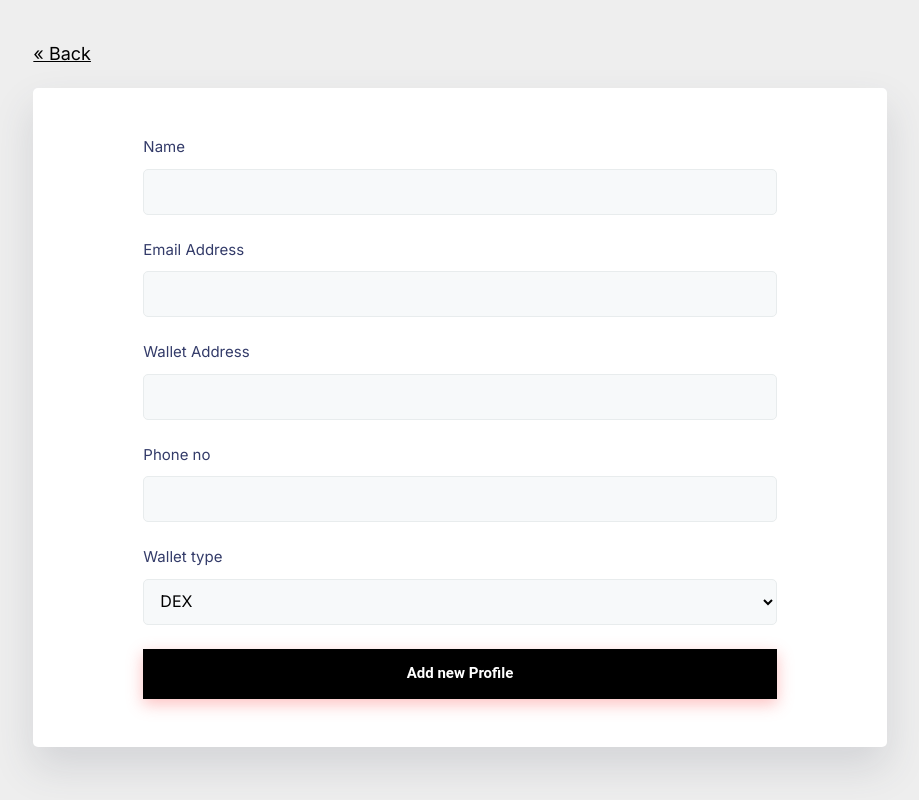
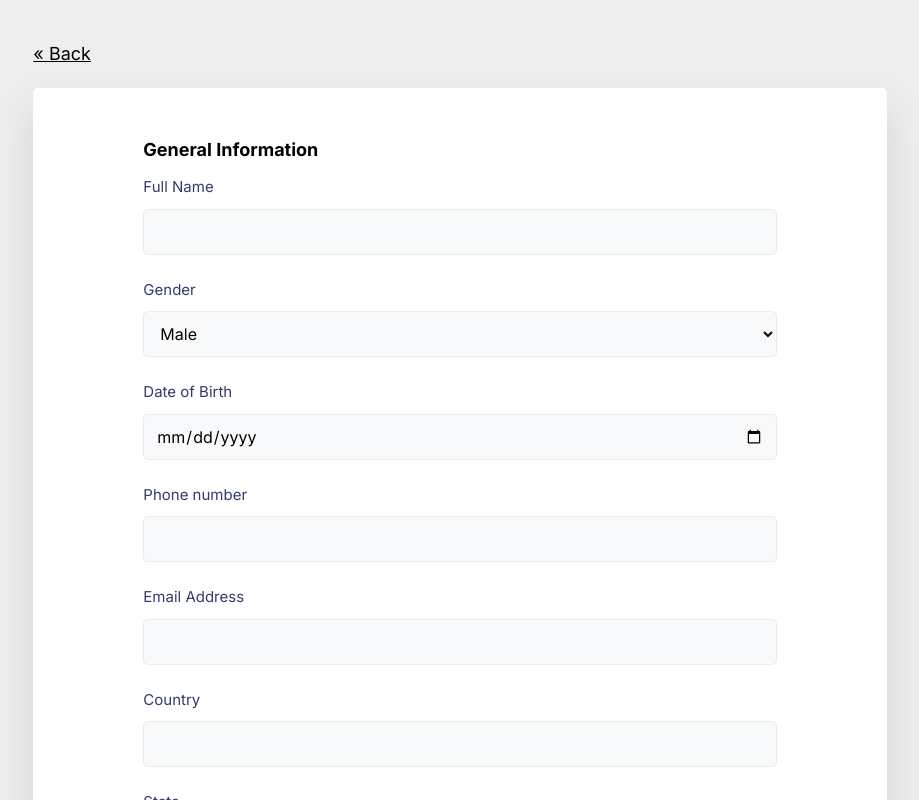
Before and after one commit to Kansoldev/SMC-fraud-db-new, a Next.js app: page /add-profile in a window 1280 px wide. Shown: the top 800 px of the page, without its empty margins (180-1099 px from the left). Built offline with nearby package versions, Linux system fonts and the light colour scheme.

Commit message:
Update add profile UI to a multistep form

```diff
--- a/src/app/add-profile/page.tsx
+++ b/src/app/add-profile/page.tsx
@@ -1,6 +1,19 @@
+"use client";
+
+import { useState } from "react";
 import Link from "next/link";
 
 export default function Page() {
+  const [step, setStep] = useState(1);
+
+  function handlePrev() {
+    setStep((prevStep) => prevStep - 1);
+  }
+
+  function handleNext() {
+    setStep((prevStep) => prevStep + 1);
+  }
+
   return (
     <section>
       <div className="container">
@@ -9,23 +22,66 @@ export default function Page() {
             &laquo; Back
           </Link>
 
-          <div className="contact">
           <form
             action="#"
             method="post"
             className="contact-form mt-30 mb-30"
             id="contact-form"
           >
+            <div className="contact">
+              {step === 1 && (
+                <>
+                  <h3 className="font-bold mb-3 text-lg">
+                    General Information
+                  </h3>
+
                   <div className="row row-30">
                     <div className="col-lg-6">
                       <div className="form-group">
-                    <label htmlFor="name">Name</label>
+                        <label htmlFor="fname">Full Name</label>
 
                         <input
-                      type="text"
+                          type="url"
+                          className="form-control"
+                          name="fname"
+                          id="fname"
+                        />
+                      </div>
+                    </div>
+
+                    <div className="col-lg-6">
+                      <div className="form-group">
+                        <label htmlFor="sex">Gender</label>
+
+                        <select name="sex" id="" className="form-control">
+                          <option value="male">Male</option>
+                          <option value="female">Female</option>
+                        </select>
+                      </div>
+                    </div>
+
+                    <div className="col-lg-6">
+                      <div className="form-group">
+                        <label htmlFor="dob">Date of Birth</label>
+
+                        <input
+                          type="date"
+                          name=""
+                          id="dob"
+                          className="form-control"
+                        />
+                      </div>
+                    </div>
+
+                    <div className="col-lg-6">
+                      <div className="form-group">
+                        <label htmlFor="phone">Phone number</label>
+
+                        <input
+                          type="tel"
                           className="form-control"
                           name=""
-                      id="name"
+                          id="phone"
                         />
                       </div>
                     </div>
@@ -45,43 +101,134 @@ export default function Page() {
 
                     <div className="col-lg-6">
                       <div className="form-group">
-                    <label htmlFor="wallet">Wallet Address</label>
+                        <label htmlFor="country">Country</label>
 
                         <input
-                      type="text"
+                          type="url"
                           className="form-control"
                           name=""
-                      id="wallet"
+                          id="country"
                         />
                       </div>
                     </div>
 
                     <div className="col-lg-6">
                       <div className="form-group">
-                    <label htmlFor="phone">Phone no</label>
+                        <label htmlFor="state">State</label>
 
                         <input
-                      type="tel"
+                          type="url"
                           className="form-control"
                           name=""
-                      id="phone"
+                          id="state"
                         />
                       </div>
                     </div>
                   </div>
 
-              <div className="contact-message">
-                <label htmlFor="message">Wallet type</label>
+                  <button
+                    type="button"
+                    className="btn-cta"
+                    onClick={handleNext}
+                  >
+                    Continue
+                  </button>
+                </>
+              )}
 
-                <select name="" id="" className="form-control">
-                  <option value="DEX">DEX</option>
-                  <option value="CEX">CEX</option>
-                </select>
+              {step === 2 && (
+                <>
+                  <button onClick={handlePrev} className="block mb-5">
+                    &laquo; Previous
+                  </button>
+
+                  <h3 className="font-bold mb-3 text-lg">Social Media</h3>
+
+                  <div className="row row-30">
+                    <div className="col-lg-6">
+                      <div className="form-group">
+                        <label htmlFor="facebook">Facebook</label>
+
+                        <input
+                          type="url"
+                          className="form-control"
+                          name="facebook"
+                          id="facebook"
+                        />
+                      </div>
                     </div>
 
-              <button className="btn-cta">Add new Profile</button>
+                    <div className="col-lg-6">
+                      <div className="form-group">
+                        <label htmlFor="twitter">Twitter</label>
+
+                        <input
+                          type="url"
+                          className="form-control"
+                          name="twitter"
+                          id="twitter"
+                        />
+                      </div>
+                    </div>
+
+                    <div className="col-lg-6">
+                      <div className="form-group">
+                        <label htmlFor="telegram">telegram</label>
+
+                        <input
+                          type="url"
+                          className="form-control"
+                          name="telegram"
+                          id="telegram"
+                        />
+                      </div>
+                    </div>
+
+                    <div className="col-lg-6">
+                      <div className="form-group">
+                        <label htmlFor="discord">Discord</label>
+
+                        <input
+                          type="url"
+                          className="form-control"
+                          name="discord"
+                          id="discord"
+                        />
+                      </div>
+                    </div>
+
+                    <div className="col-lg-6">
+                      <div className="form-group">
+                        <label htmlFor="instagram">Instagram</label>
+
+                        <input
+                          type="url"
+                          className="form-control"
+                          name="instagram"
+                          id="instagram"
+                        />
+                      </div>
+                    </div>
+
+                    <div className="col-lg-6">
+                      <div className="form-group">
+                        <label htmlFor="whatsapp">Whatsapp</label>
+
+                        <input
+                          type="url"
+                          className="form-control"
+                          name="whatsapp"
+                          id="whatsapp"
+                        />
+                      </div>
+                    </div>
+                  </div>
+
+                  <button className="btn-cta">Add new profile</button>
+                </>
+              )}
+            </div>
           </form>
-          </div>
         </div>
       </div>
     </section>
```
Lines whose indentation alone changed are shown as unchanged.
